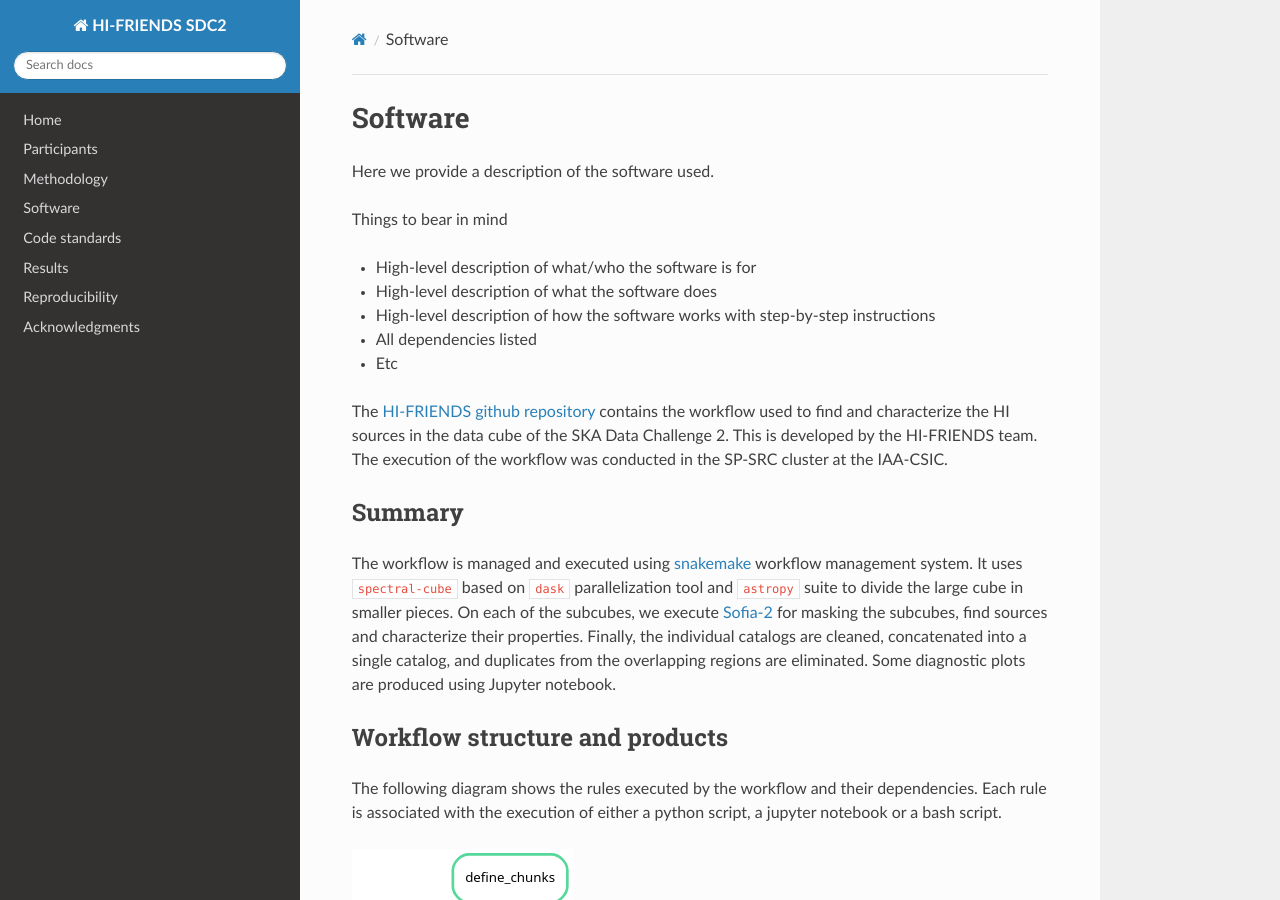
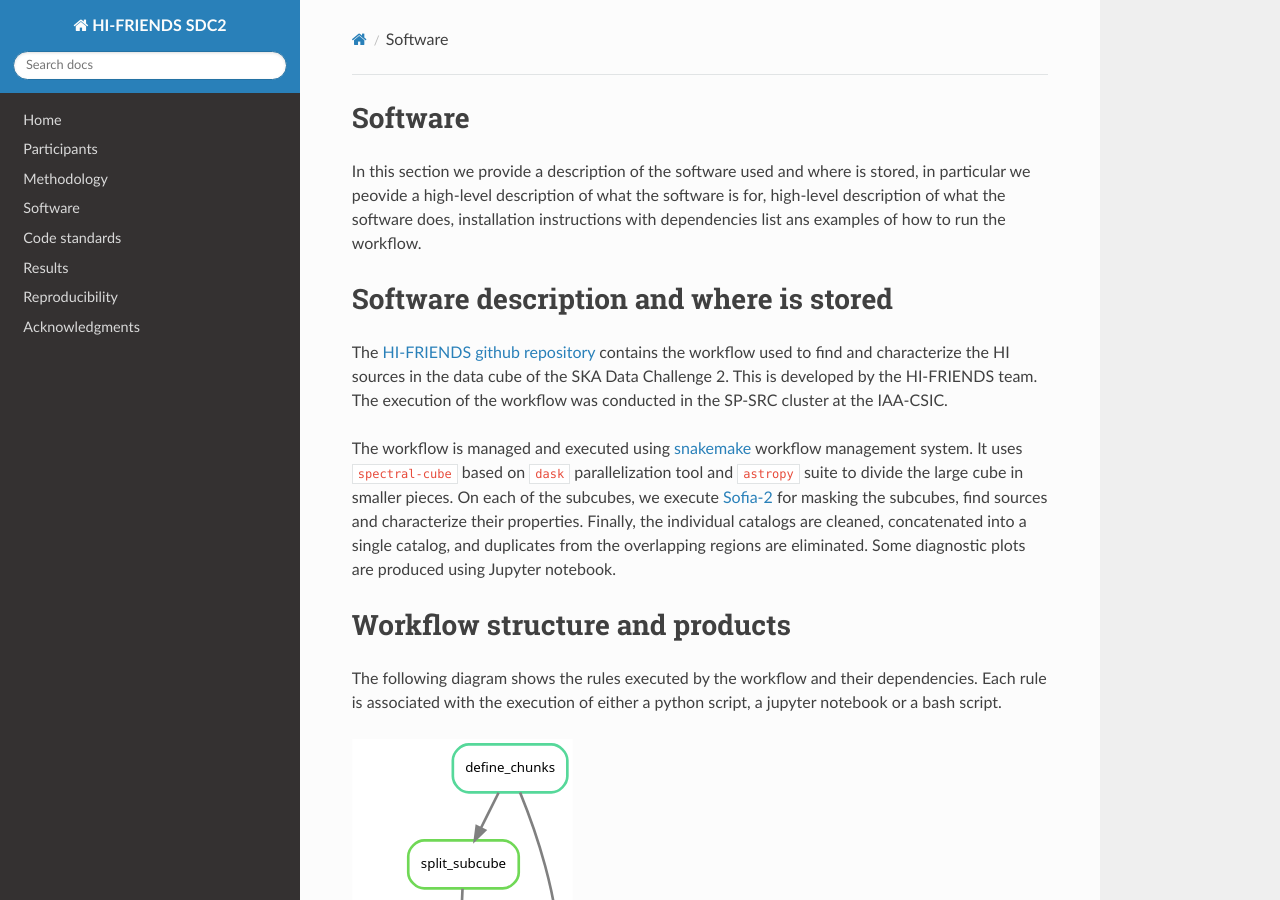
Before and after one commit to HI-FRIENDS-SDC2/hi-friends, an MkDocs documentation site: the page built from docs/software.md, in a window 1280 px wide and 900 px high. Built offline with MkDocs 1.6.1, drawn with Linux system fonts in a browser that asks for light colours; nearby versions of some CDN libraries; some of the changed text lies outside the part shown.

Commit message:
Minor rewording

````diff
--- a/docs/software.md
+++ b/docs/software.md
@@ -1,26 +1,16 @@
 # Software
 
-Here we provide a description of the software used.
-
-Things to bear in mind
-
-- High-level description of what/who the software is for
-- High-level description of what the software does
-- High-level description of how the software works with step-by-step instructions
-- All dependencies listed
-- Etc
+In this section we provide a description of the software used and where is stored, in particular we peovide a high-level description of what the software is for, high-level description of what the software does, installation instructions with dependencies list ans examples of how to run the workflow.
 
 
-
+# Software description and where is stored
 
 The [HI-FRIENDS github repository](https://github.com/HI-FRIENDS-SDC2/hi-friends) contains the workflow used to find and characterize the HI sources in the data cube of the SKA Data Challenge 2. This is developed by the HI-FRIENDS team. The execution of the workflow was conducted in the SP-SRC cluster at the IAA-CSIC.
 
-
-## Summary
-
 The workflow is managed and executed using [snakemake](https://snakemake.readthedocs.io/en/stable/) workflow management system. It uses `spectral-cube` based on `dask` parallelization tool and `astropy` suite to divide the large cube in smaller pieces. On each of the subcubes, we execute [Sofia-2](https://github.com/SoFiA-Admin/SoFiA-2) for masking the subcubes, find sources and characterize their properties. Finally, the individual catalogs are cleaned, concatenated into a single catalog, and duplicates from the overlapping regions are eliminated. Some diagnostic plots are produced using Jupyter notebook.
 
-## Workflow structure and products
+
+# Workflow structure and products
 
 The following diagram shows the rules executed by the workflow and their dependencies. Each rule is associated with the execution of either a python script, a jupyter notebook or a bash script.
 
@@ -34,7 +24,9 @@
 
 ![filegraph](figures/filegraph.svg)
 
-### Workflow file structure
+
+## Workflow file structure
+
 The workflow consists of a master `Snakefile` file (analogous to a Makefile for `make`), a series of conda environments, scripts and notebooks to be executed, and rules to manage the workflow tasks. The file organization of the workflow is the following:
 ```
 workflow/
@@ -61,7 +53,9 @@
     └── split_subcube.py
 ```
 
-### Output products
+
+## Output products
+
 All the outputs of the workflow are stored in `results`. This is the first level organization of the directories:
 
 ```
@@ -113,7 +107,8 @@
     └── subcube_3.fits
 ```
 
-### Snakemake execution and diagrams
+
+## Snakemake execution and diagrams
 
 Additional files summarizing the execution of the workflow and the Snakemake rules are stored in
 ```
@@ -175,12 +171,13 @@
 
 It is not recommended to install them individually, because Snakemake will use conda internally to install the different environments included in this repository. This list is just for reference purposes.
 
-## Installation
+
+# Installation
 
 To deploy this project, first you need to install conda, get the pipeline, and install snakemake.
 
 
-1. Get conda
+## 1. Get conda
 
 You don't need to run it if you already have a working `conda` installation. If you don't have `conda` follow the steps below to install it in the local directory `conda-install`.
 
@@ -191,7 +188,8 @@
  conda install mamba --channel conda-forge --yes
 ```
 
-2. Get the pipeline and install snakemake
+
+## 2. Get the pipeline and install snakemake
 
 ```bash
 git clone https://github.com/HI-FRIENDS-SDC2/hi-friends
@@ -199,6 +197,7 @@
 mamba env create -f environment.yml
 conda activate snakemake
 ```
+
 
 # Workflow execution
 
````
Also changed, not shown: other parts of docs/software.md (+4 -2 lines).
